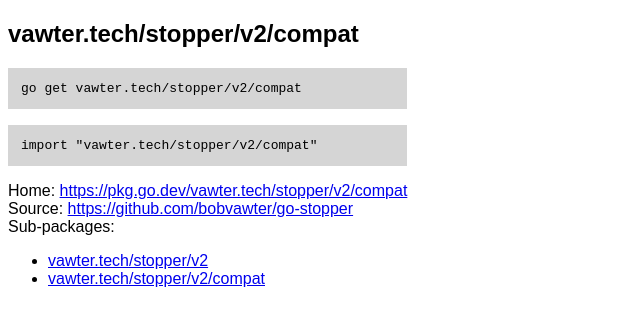
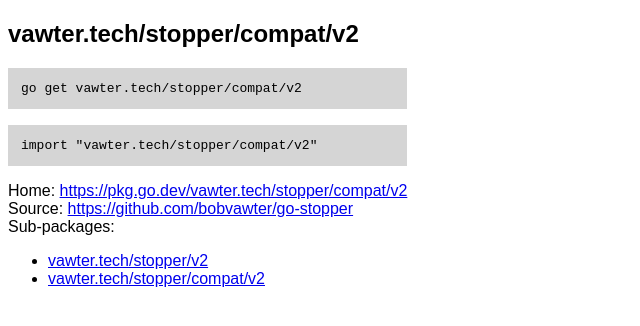
Before and after one commit to bobvawter/vawter.tech, a Jekyll site: the page stopper/compat/v2/index.html, which Jekyll copies as it is, in a window 1280 px wide. Shown: the top 326 px of the page, without its empty margins (0-640 px from the left). Built offline with Jekyll 4.4.1, drawn with Linux system fonts in a browser that asks for light colours.

Commit message:
trying again

```diff
--- a/stopper/v2/compat/index.html
+++ b/stopper/compat/v2/index.html
@@ -2,7 +2,7 @@
 <html>
 <head>
 <meta charset="utf-8">
-<title>vawter.tech/stopper/v2/compat</title>
+<title>vawter.tech/stopper/compat/v2</title>
 <meta name="go-import" content="vawter.tech/stopper git https://github.com/bobvawter/go-stopper">
 <meta name="go-source" content="vawter.tech/stopper https://github.com/bobvawter/go-stopper https://github.com/bobvawter/go-stopper/tree/master{/dir} https://github.com/bobvawter/go-stopper/blob/master{/dir}/{file}#L{line}">
 <style>
@@ -15,11 +15,11 @@ ul { margin-top: 16px; margin-bottom: 16px; }
 </head>
 <body>
 <div class="content">
-<h2>vawter.tech/stopper/v2/compat</h2>
-<code>go get vawter.tech/stopper/v2/compat</code>
-<code>import "vawter.tech/stopper/v2/compat"</code>
-Home: <a href="https://pkg.go.dev/vawter.tech/stopper/v2/compat">https://pkg.go.dev/vawter.tech/stopper/v2/compat</a><br/>
+<h2>vawter.tech/stopper/compat/v2</h2>
+<code>go get vawter.tech/stopper/compat/v2</code>
+<code>import "vawter.tech/stopper/compat/v2"</code>
+Home: <a href="https://pkg.go.dev/vawter.tech/stopper/compat/v2">https://pkg.go.dev/vawter.tech/stopper/compat/v2</a><br/>
 Source: <a href="https://github.com/bobvawter/go-stopper">https://github.com/bobvawter/go-stopper</a><br/>
-Sub-packages:<ul><li><a href="/stopper/v2">vawter.tech/stopper/v2</a></li><li><a href="/stopper/v2/compat">vawter.tech/stopper/v2/compat</a></li></ul></div>
+Sub-packages:<ul><li><a href="/stopper/v2">vawter.tech/stopper/v2</a></li><li><a href="/stopper/compat/v2">vawter.tech/stopper/compat/v2</a></li></ul></div>
 </body>
 </html>
--- a/stopper/index.html
+++ b/stopper/index.html
@@ -20,6 +20,6 @@ ul { margin-top: 16px; margin-bottom: 16px; }
 <code>import "vawter.tech/stopper"</code>
 Home: <a href="https://pkg.go.dev/vawter.tech/stopper">https://pkg.go.dev/vawter.tech/stopper</a><br/>
 Source: <a href="https://github.com/bobvawter/go-stopper">https://github.com/bobvawter/go-stopper</a><br/>
-Sub-packages:<ul><li><a href="/stopper/v2">vawter.tech/stopper/v2</a></li><li><a href="/stopper/v2/compat">vawter.tech/stopper/v2/compat</a></li></ul></div>
+Sub-packages:<ul><li><a href="/stopper/v2">vawter.tech/stopper/v2</a></li><li><a href="/stopper/compat/v2">vawter.tech/stopper/compat/v2</a></li></ul></div>
 </body>
 </html>
--- a/stopper/v2/index.html
+++ b/stopper/v2/index.html
@@ -20,6 +20,6 @@ ul { margin-top: 16px; margin-bottom: 16px; }
 <code>import "vawter.tech/stopper/v2"</code>
 Home: <a href="https://pkg.go.dev/vawter.tech/stopper/v2">https://pkg.go.dev/vawter.tech/stopper/v2</a><br/>
 Source: <a href="https://github.com/bobvawter/go-stopper">https://github.com/bobvawter/go-stopper</a><br/>
-Sub-packages:<ul><li><a href="/stopper/v2">vawter.tech/stopper/v2</a></li><li><a href="/stopper/v2/compat">vawter.tech/stopper/v2/compat</a></li></ul></div>
+Sub-packages:<ul><li><a href="/stopper/v2">vawter.tech/stopper/v2</a></li><li><a href="/stopper/compat/v2">vawter.tech/stopper/compat/v2</a></li></ul></div>
 </body>
 </html>
--- a/vangen.json
+++ b/vangen.json
@@ -8,7 +8,7 @@
     },
     {
       "prefix": "stopper",
-      "subs": ["v2", "v2/compat"],
+      "subs": ["v2", "compat/v2"],
       "url": "https://github.com/bobvawter/go-stopper"
     },
     {
```
